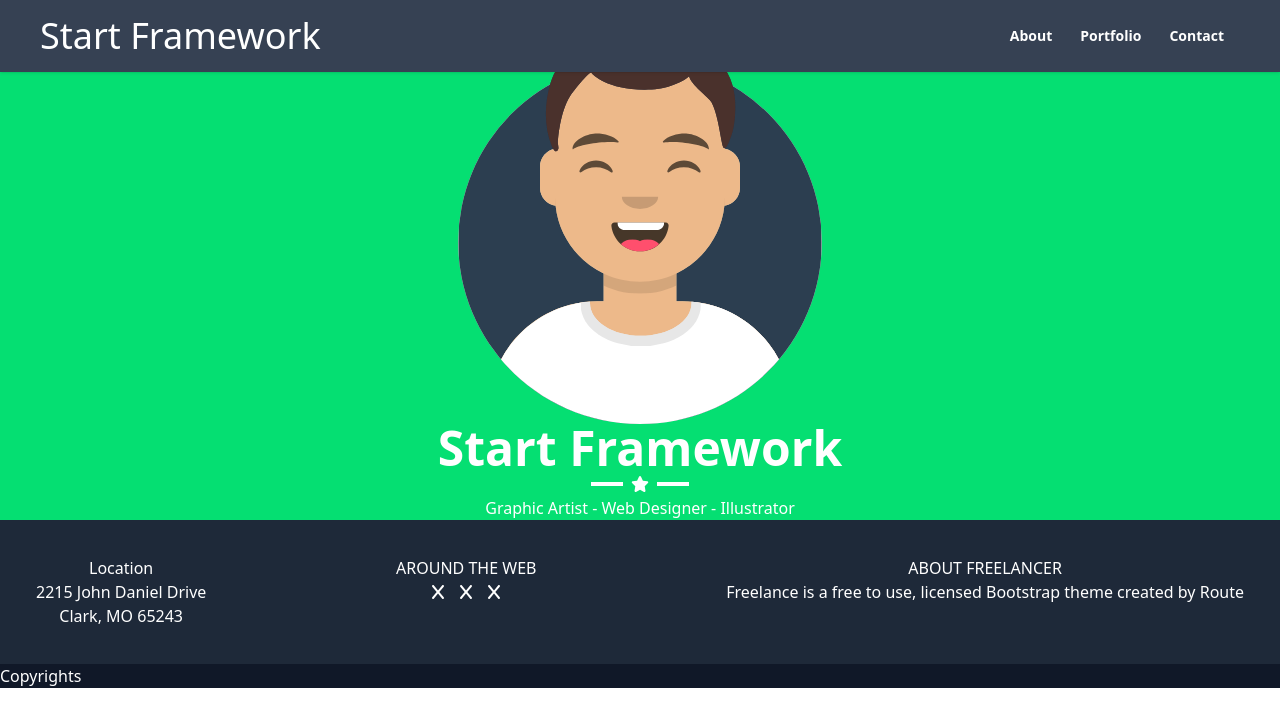
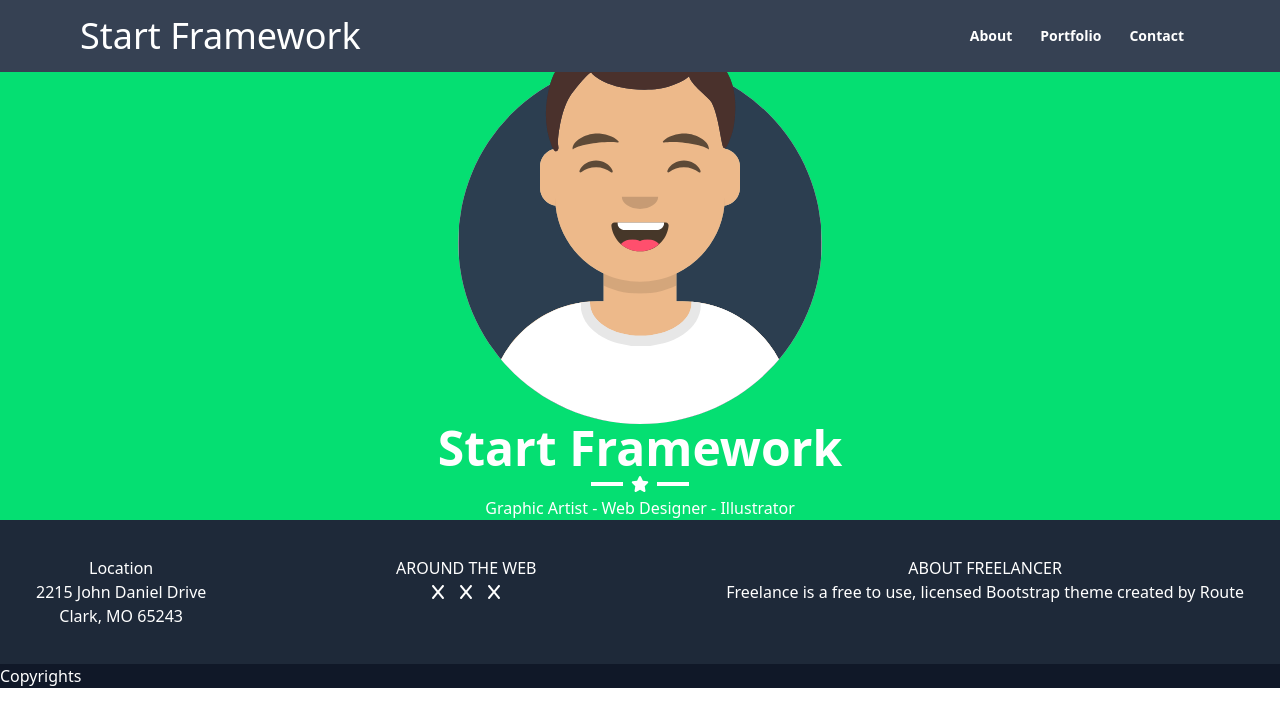
Before and after one commit to polahano/start-framework, an Angular app: page /home in a window 1280 px wide. Shown: the top 726 px of the page. Built offline with nearby package versions, Linux system fonts and the light colour scheme.

Commit message:
navbar-animation

```diff
--- a/src/app/navbar/navbar.component.css
+++ b/src/app/navbar/navbar.component.css
@@ -0,0 +1,7 @@
+div {
+  transition: all 0.5s;
+  -webkit-transition: all 0.5s;
+  -moz-transition: all 0.5s;
+  -ms-transition: all 0.5s;
+  -o-transition: all 0.5s;
+}
--- a/src/app/navbar/navbar.component.html
+++ b/src/app/navbar/navbar.component.html
@@ -1,8 +1,9 @@
 <!-- component -->
-<div class="bg-gray-700 font-sans text-white fixed right-0 left-0">
-  <div class="bg-gray-700 shadow px-10">
-    <div class="container">
-      <div class="flex items-center justify-between py-4">
+<div
+  #navbar
+  class="bg-gray-700 font-sans text-white fixed right-0 left-0 px-20 z-5 py-4"
+>
+  <div class="flex items-center justify-between">
     <div>
       <h1 class="text-4xl">Start Framework</h1>
     </div>
@@ -45,14 +46,8 @@
   <div class="block sm:hidden bg-white border-t-2 py-2">
     <div class="flex flex-col">
       <a class="text-sm font-semibold hover:text-purple-600 mb-1">About</a>
-          <a class="text-sm font-semibold hover:text-purple-600 mb-1"
-            >Portfolio</a
-          >
-          <a class="text-sm font-semibold hover:text-purple-600 mb-1"
-            >Contact</a
-          >
+      <a class="text-sm font-semibold hover:text-purple-600 mb-1">Portfolio</a>
+      <a class="text-sm font-semibold hover:text-purple-600 mb-1">Contact</a>
     </div>
   </div>
 </div>
-  </div>
-</div>
--- a/src/app/navbar/navbar.component.ts
+++ b/src/app/navbar/navbar.component.ts
@@ -1,4 +1,4 @@
-import { Component } from '@angular/core';
+import { Component, HostListener, ViewChild } from '@angular/core';
 import { RouterLink, RouterLinkActive } from '@angular/router';
 
 @Component({
@@ -9,4 +9,16 @@ import { RouterLink, RouterLinkActive } from '@angular/router';
 })
 export class NavbarComponent {
 
+  @ViewChild('navbar') navbar!:any;
+
+  @HostListener('window:scroll',[])
+  onScroll():void{
+    if(window.scrollY > 10){
+      this.navbar.nativeElement.classList.replace('py-4','py-2')
+    } else{
+      this.navbar.nativeElement.classList.replace('py-2','py-4')
+    }
+  }
+
+
 }
```
Lines whose indentation alone changed are shown as unchanged.
